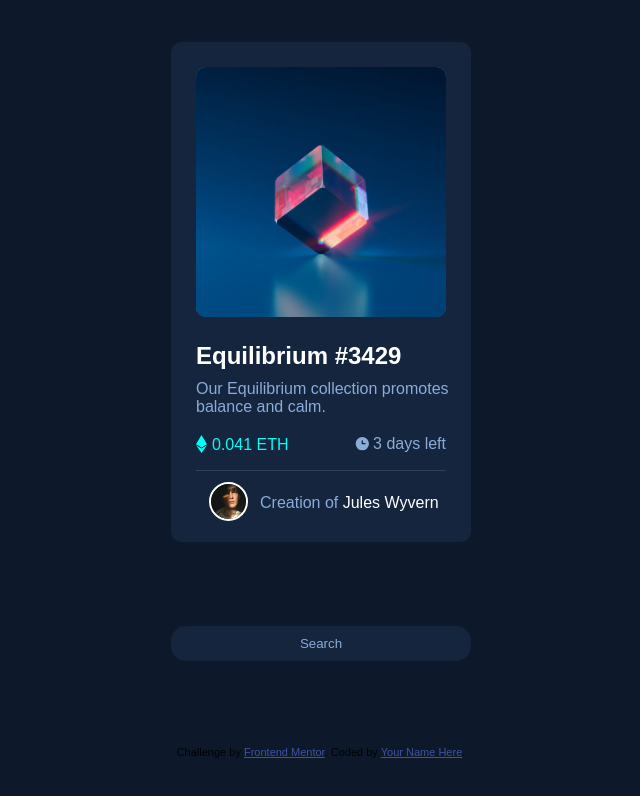
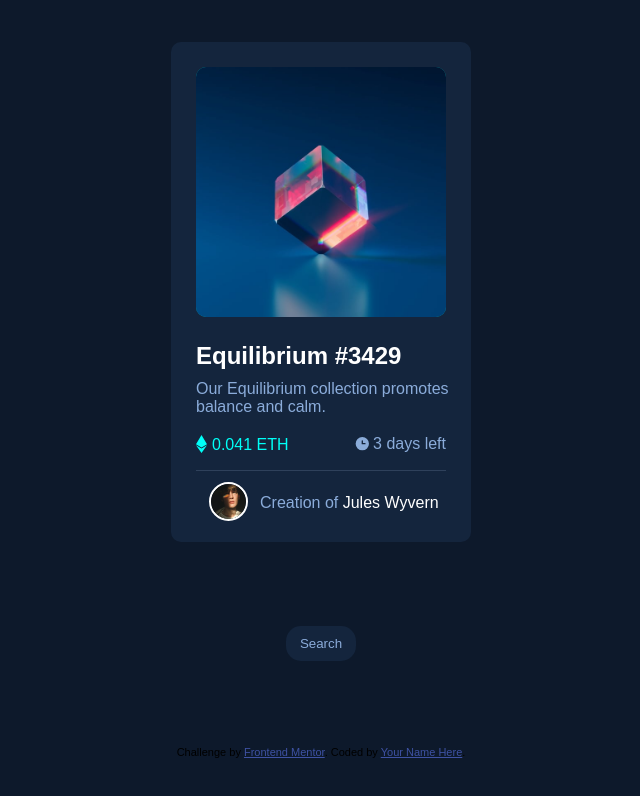
Before and after one commit to BahAilime/Frontend-Mentor-Chanllanges, a plain HTML site: page nft-preview-card-component/index.html in a window 1280 px wide. Shown: the whole page, without its empty margins (319-959 px from the left). Drawn offline with Linux system fonts and the light colour scheme.

Commit message:
search bar

```diff
--- a/nft-preview-card-component/index.html
+++ b/nft-preview-card-component/index.html
@@ -2,13 +2,12 @@
 <html lang="en">
 <head>
   <meta charset="UTF-8">
-  <meta name="viewport" content="width=device-width, initial-scale=1.0"> <!-- displays site properly based on user's device -->
+  <meta name="viewport" content="width=device-width, initial-scale=1.0">
   <link rel="stylesheet" href="style.css">
   <link rel="icon" type="image/png" sizes="32x32" href="./images/favicon-32x32.png">
 
   <title>Frontend Mentor | NFT preview card component</title>
 
-  <!-- Feel free to remove these styles or customise in your own stylesheet 👍 -->
   <style>
     .attribution { font-size: 11px; text-align: center; }
     .attribution a { color: hsl(228, 45%, 44%); }
--- a/nft-preview-card-component/style.css
+++ b/nft-preview-card-component/style.css
@@ -73,6 +73,7 @@ h1 {
     margin: 0 0 0 25px;
     color: white;
     font-size: 1.5rem;
+    cursor: pointer;
 }
 
 h1:hover {
@@ -133,6 +134,7 @@ h1:hover {
 
 .creator span {
     color: white;
+    cursor: pointer;
 }
 
 .creator span:hover {
@@ -146,6 +148,9 @@ input {
     border-radius: 15px;
     color: hsl(215, 51%, 70%);
     text-align: center;
+    width: 50px;
+    margin: 0 auto;
+    transition: width .3s ease-in-out;
 }
 
 ::placeholder {
@@ -156,4 +161,5 @@ input {
 
 input:focus {
     outline: none;
+    width: 275px;
 }
```
